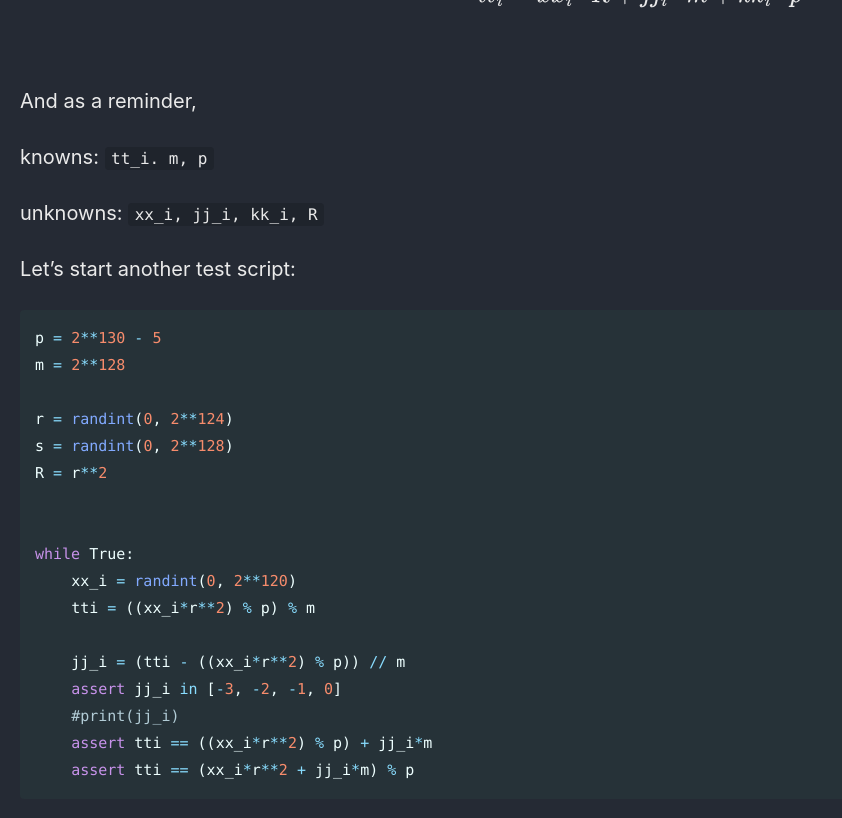
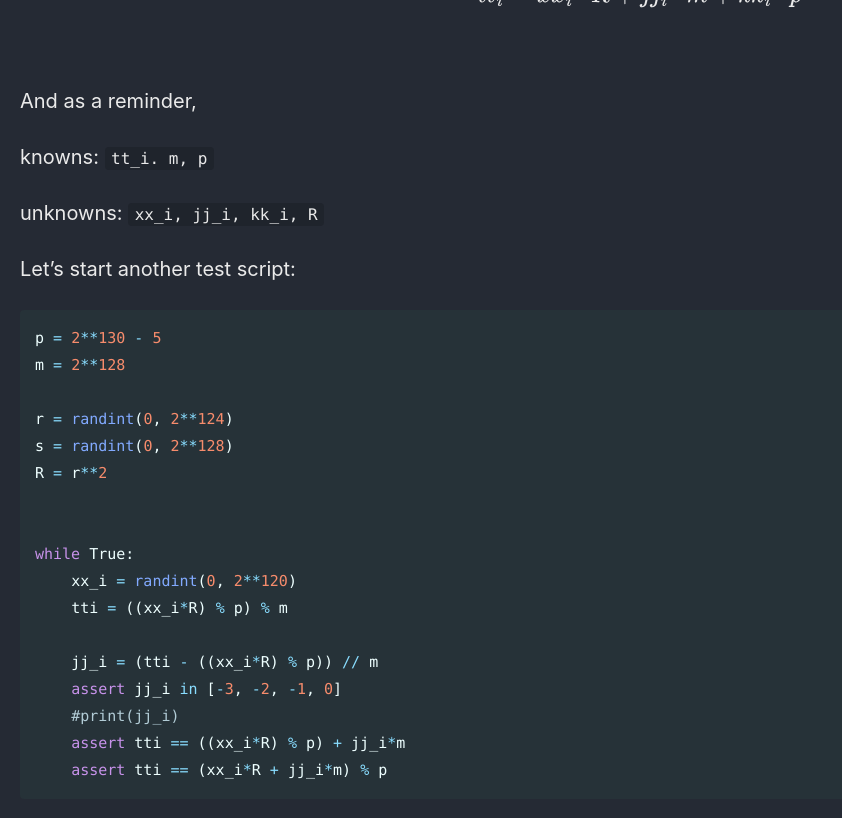
Before and after one commit to Connor-McCartney/Connor-McCartney.github.io, a Jekyll site: the page built from _pages/cryptography/other/Nostalgic-SECCONCTF14.md, in a window 1280 px wide and 900 px high, scrolled down 7709 px. Shown: the top 818 px of the window, without its empty margins (0-842 px from the left). Built offline with Jekyll 4.4.1, drawn with Linux system fonts in a browser that asks for light colours; cached includes are drawn as plain includes.

Commit message:
Update Nostalgic-SECCONCTF14.md

````diff
--- a/_pages/cryptography/other/Nostalgic-SECCONCTF14.md
+++ b/_pages/cryptography/other/Nostalgic-SECCONCTF14.md
@@ -341,13 +341,13 @@ R = r**2
 
 while True:
     xx_i = randint(0, 2**120)
-    tti = ((xx_i*r**2) % p) % m
+    tti = ((xx_i*R) % p) % m
 
-    jj_i = (tti - ((xx_i*r**2) % p)) // m
+    jj_i = (tti - ((xx_i*R) % p)) // m
     assert jj_i in [-3, -2, -1, 0]
     #print(jj_i)
-    assert tti == ((xx_i*r**2) % p) + jj_i*m
-    assert tti == (xx_i*r**2 + jj_i*m) % p
+    assert tti == ((xx_i*R) % p) + jj_i*m
+    assert tti == (xx_i*R + jj_i*m) % p
 ```
 
 
````
